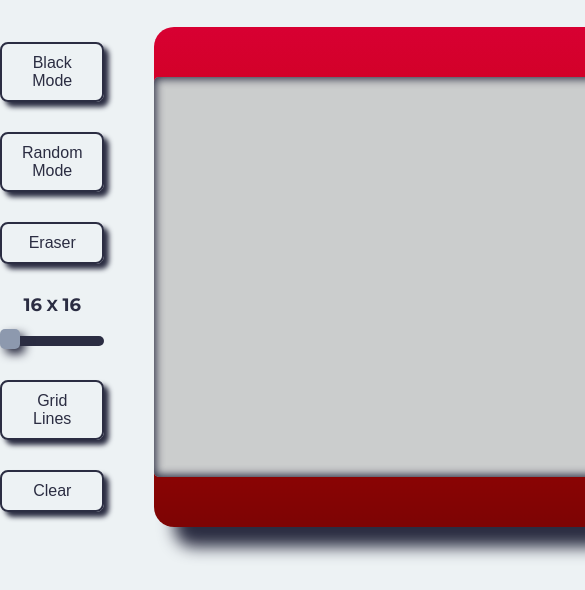
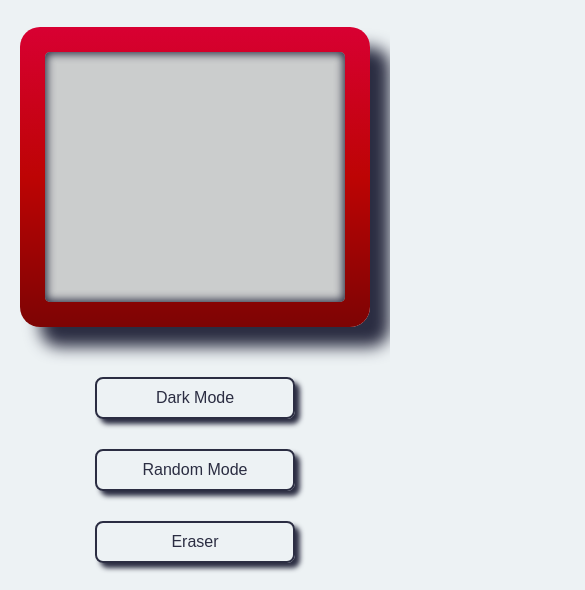
Before and after one commit to NoaSalgado/Etch-A-Sketch, a plain HTML site: page index.html in a window 390 px wide. Shown: the part 217-807 px from the top of the page, 585 px wide, since content can reach past the window. Drawn offline with Linux system fonts and the light colour scheme.

Commit message:
Add transition to grid items and media queries

```diff
--- a/css/styles.css
+++ b/css/styles.css
@@ -148,8 +148,42 @@ input[type="range"]::-webkit-slider-thumb {
 
 .sketchpad div {
   border: 0.5px solid transparent;
+  transition: all 0.3s ease;
 }
 
 .sketchpad div.no-lines {
   border-color: rgba(0, 0, 0, 0.1);
 }
+
+/* MEDIA QUERIES */
+@media screen and (max-width: 1024px) {
+  .main {
+    flex-direction: column-reverse;
+  }
+}
+
+@media screen and (max-width: 768px) {
+  .sketchpad-container {
+    height: 30rem;
+    width: 50rem;
+  }
+
+  .sketchpad {
+    height: 25rem;
+    width: 45rem;
+  }
+}
+
+@media screen and (max-width: 580px) {
+  .sketchpad-container {
+    height: 30rem;
+    width: 35rem;
+
+    align-self: center;
+  }
+
+  .sketchpad {
+    height: 25rem;
+    width: 30rem;
+  }
+}
--- a/index.html
+++ b/index.html
@@ -14,18 +14,18 @@
     <script src="js/app.js" defer></script>
     <title>Etch-A-Sketch</title>
   </head>
-  <body>
+  <body class="grid">
     <header class="header">
       <h1 class="header__title">Etch A Sketch</h1>
     </header>
 
     <main class="main flex">
       <section class="options-container flex">
-        <button class="black-btn">Black Mode</button>
+        <button class="dark-btn">Dark Mode</button>
         <button class="random-btn">Random Mode</button>
         <button class="eraser-btn">Eraser</button>
         <div class="grid-size">
-          <p><span>16</span> X <span>16</span></p>
+          <p><span></span> X <span></span></p>
           <input type="range" min="16" max="64" value="16" />
         </div>
         <button class="grid-lines-btn">Grid Lines</button>
@@ -33,7 +33,7 @@
       </section>
 
       <section class="sketchpad-container flex">
-        <div class="sketchpad"></div>
+        <div class="sketchpad grid"></div>
       </section>
     </main>
   </body>
```
